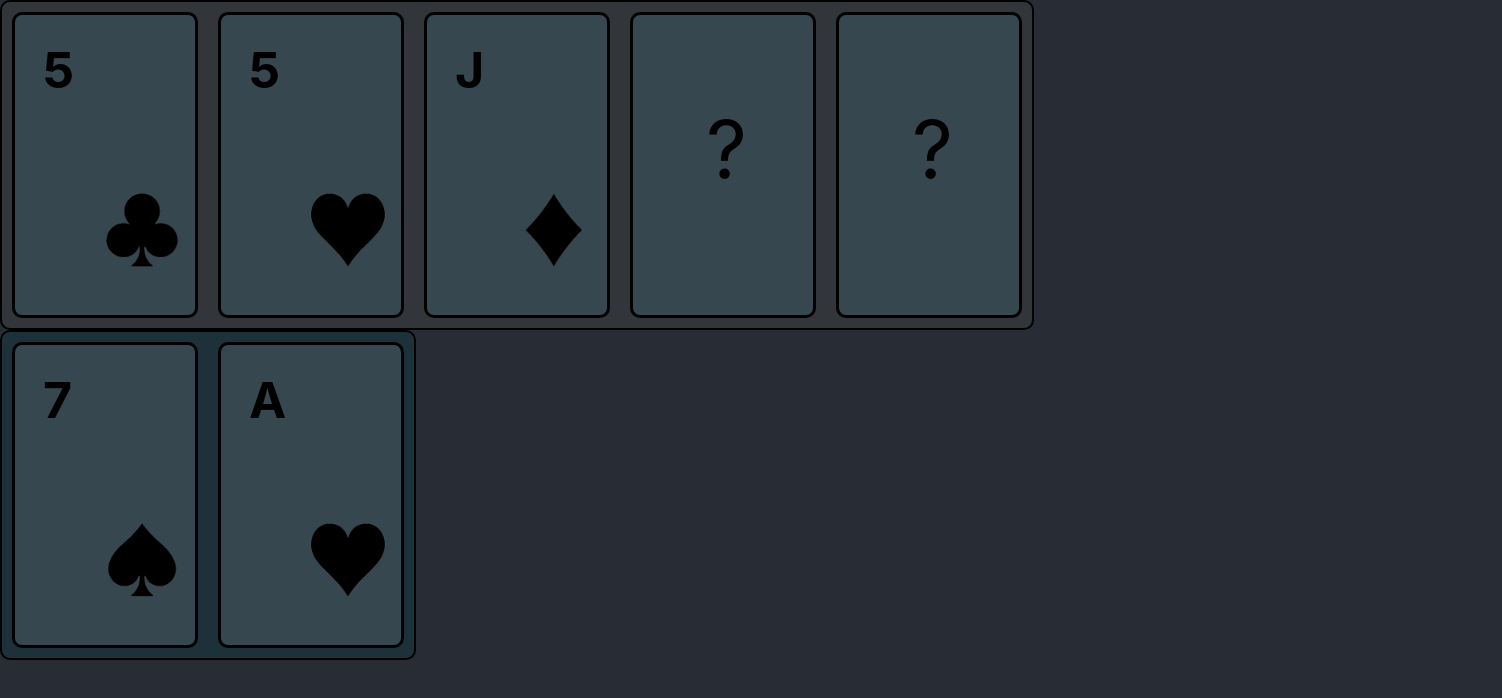
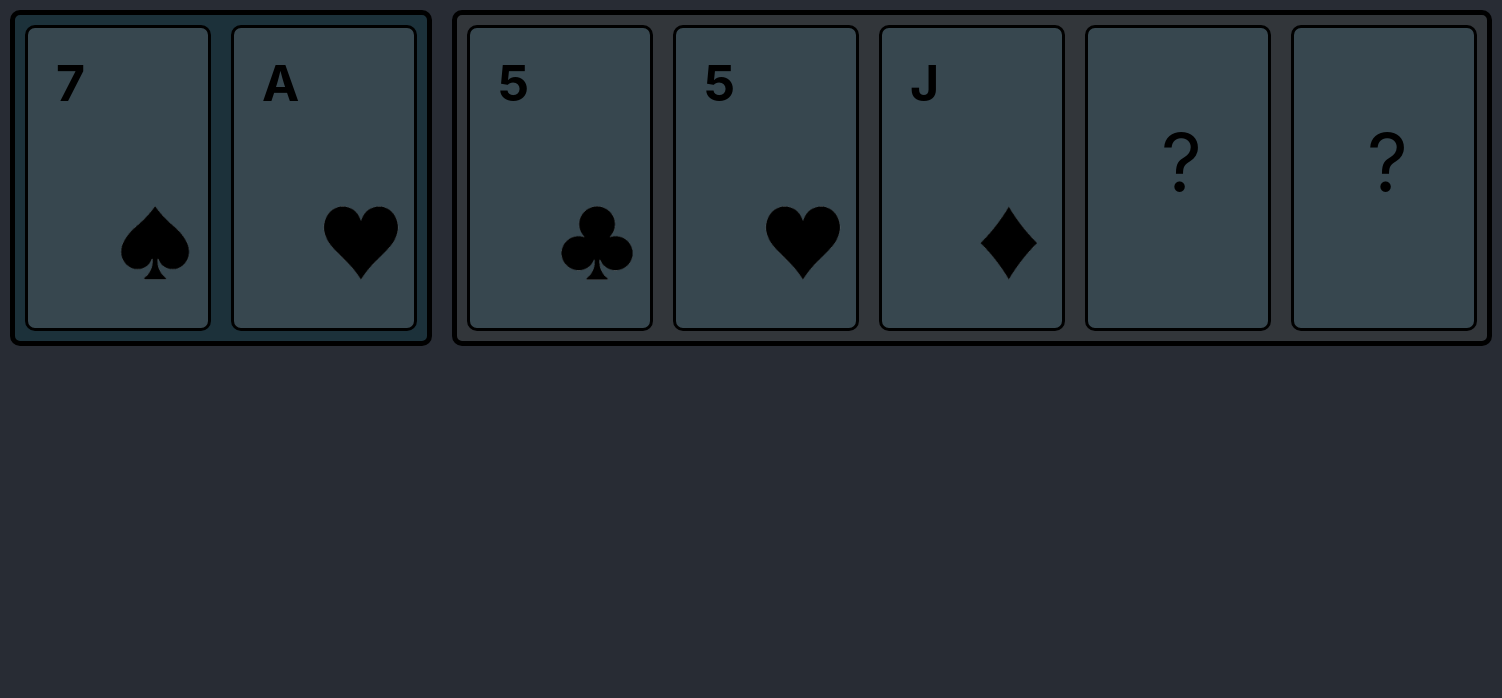
Before and after one commit to MikyStar/PokerAnalysis, a React (Create React App) app: page / in a window 1280 px wide. Shown: the top 698 px of the page, 1502 px wide, since content can reach past the window. Built offline with nearby package versions, Linux system fonts and the light colour scheme.

Commit message:
Encapsulated UserHole and FrontLine in CardSection component --> Might need to shrink size of cards

```diff
--- a/src/components/App.tsx
+++ b/src/components/App.tsx
@@ -1,41 +1,32 @@
 import React from 'react';
 
-import { Card } from './Card';
 import { Suit, Face } from '../model/Card';
-import { FrontLine } from './FrontLine';
-import { UserHole } from './UserHole';
 import { Card as CardModel } from '../model/Card';
 import { TimeStamp } from '../model/Game';
+import { CardSection } from './CardSection'
 
 import '../style/App.css';
 
 ////////////////////////////////////////////////////////////////////
 
-const App : React.FC = () =>
+export const App : React.FC = () =>
 {
 	return 	(
 				<>
-
-					<FrontLine
-						cards= 	{[
+					<CardSection
+						lineCards=	{[
 										new CardModel( Suit.CUBS, 5 ),
 										new CardModel( Suit.HEART, 5 ),
 										new CardModel( Suit.DIAMOND, Face.JACK ),
 										new CardModel( Suit.DIAMOND, Face.AS ),
 										new CardModel( Suit.DIAMOND, 10 )
 									]}
-						timeStamp={ TimeStamp.FLOP }
-					/>
-
-					<UserHole
-						cards=	{[
+						holeCards=	{[
 											new CardModel( Suit.SPADES, 7 ),
 											new CardModel( Suit.HEART, Face.AS )
 									]}
+						timeStamp={ TimeStamp.FLOP }
 					/>
-
 				</>
 			);
 }
-
-export default App;
--- /dev/null
+++ b/src/components/CardSection.tsx
@@ -0,0 +1,33 @@
+import React from 'react';
+
+import { Card as CardModel } from '../model/Card'
+import { TimeStamp } from '../model/Game';
+import { FrontLine } from './FrontLine';
+import { UserHole } from './UserHole';
+
+import '../style/CardSection.css';
+
+/////////////////////////////////////////////
+
+interface CardSectionProps
+{
+	lineCards : CardModel[],
+	holeCards : CardModel[],
+	timeStamp : TimeStamp
+}
+
+/////////////////////////////////////////////
+
+export const CardSection = ( props : CardSectionProps ) =>
+(
+	<div className='container-cards'>
+		<UserHole
+			cards={ props.holeCards }
+		/>
+
+		<FrontLine
+			cards={ props.lineCards }
+			timeStamp={ props.timeStamp }
+		/>
+	</div>
+)
--- a/src/index.tsx
+++ b/src/index.tsx
@@ -1,6 +1,6 @@
 import React from 'react';
 import ReactDOM from 'react-dom';
-import App from './components/App';
+import { App } from './components/App';
 import * as serviceWorker from './serviceWorker';
 
 import './style/index.css';
--- /dev/null
+++ b/src/style/CardSection.css
@@ -0,0 +1,9 @@
+.container-cards
+{
+	display : inline-flex;
+}
+
+.container-cards  *
+{
+	margin : 10px;
+}
--- a/src/style/FrontLine.css
+++ b/src/style/FrontLine.css
@@ -3,7 +3,7 @@
 	display : inline-flex;
 	background-color: #32363A;
 	word-spacing: 10px;
-	border : 2px solid black;
+	border : 5px solid black;
 	border-radius: 10px;
 }
 
--- a/src/style/UserHole.css
+++ b/src/style/UserHole.css
@@ -3,7 +3,7 @@
 	display : inline-flex;
 	background-color: #1c313a;
 	word-spacing: 10px;
-	border : 2px solid black;
+	border : 5px solid black;
 	border-radius: 10px;
 }
 
```
Lines whose indentation alone changed are shown as unchanged.
